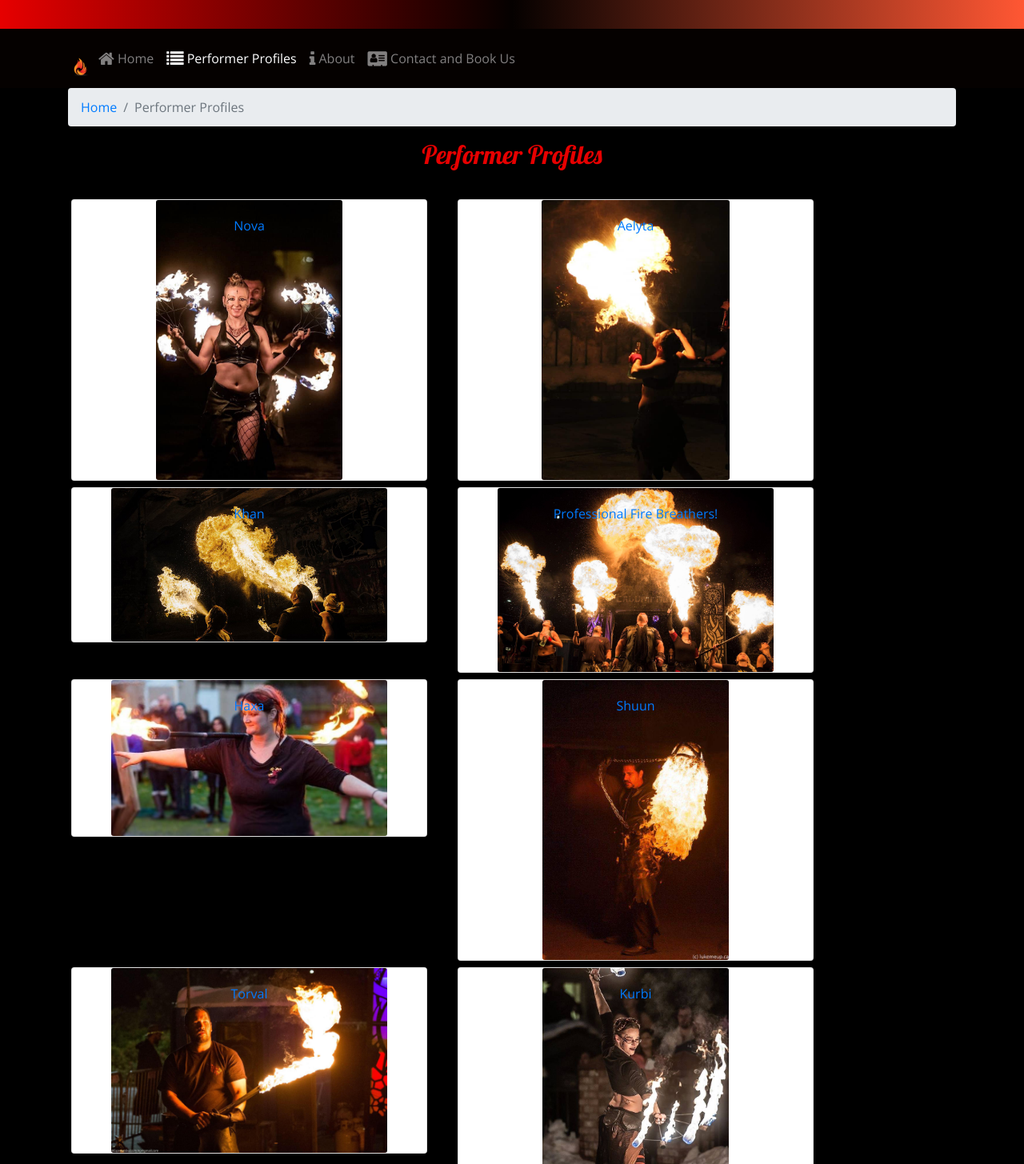
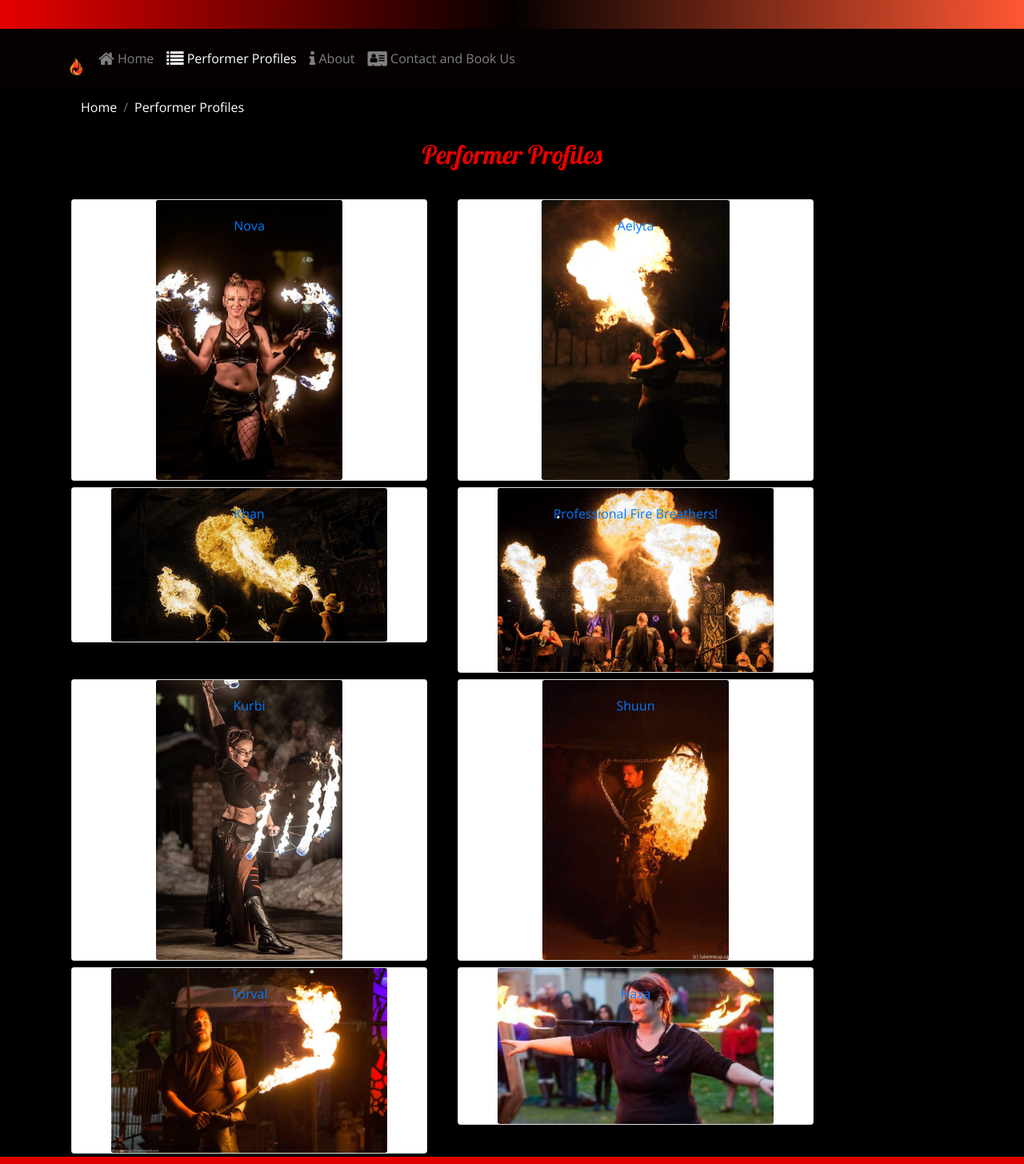
Before and after one commit to Ithisia/Ignition, a React (Create React App) app: page /directory in a window 1280 px wide. Shown: the part 235-1690 px from the top of the page at 80% size. Built offline with nearby package versions, Linux system fonts and the light colour scheme.

Commit message:
After Form and nav

```diff
--- a/src/App.css
+++ b/src/App.css
@@ -1,7 +1,6 @@
 body {
   font-family: "Open Sans", sans-serif;
   color: white;
-  text-align: center;
   background-color: black;
 }
 
@@ -99,3 +98,23 @@ img {
   color: orange;
   text-decoration: none;
 }
+
+
+.breadcrumb {
+  background-color: black;
+  color: white;
+}
+
+.breadcrumb >.active {
+  background-color: black;
+  color: white;
+}
+
+.breadcrumb-item a {
+  background-color: black;
+  color: white;
+}
+
+.center-align {
+  text-align: center;
+}
--- a/src/components/AboutComponent.js
+++ b/src/components/AboutComponent.js
@@ -21,7 +21,7 @@ function About(props) {
                         <BreadcrumbItem><Link to="/home">Home</Link></BreadcrumbItem>
                         <BreadcrumbItem active>About Us</BreadcrumbItem>
                     </Breadcrumb>
-                    <h2>About Us</h2>
+                    <h2 className="center-align">About Us</h2>
                     <hr />
                 </div>
             </div>
--- a/src/components/ContactComponent.js
+++ b/src/components/ContactComponent.js
@@ -47,7 +47,7 @@ class Contact extends Component {
                             <BreadcrumbItem><Link to="/home">Home</Link></BreadcrumbItem>
                             <BreadcrumbItem active>Contact Us</BreadcrumbItem>
                         </Breadcrumb>
-                        <h2>Contact Us</h2>
+                        <h2 className="center-align">Contact Us</h2>
                         <hr />
                     </div>
                 </div>
@@ -68,19 +68,10 @@ class Contact extends Component {
                     <div className="col-md-10">
                         <LocalForm model="feedbackForm" onSubmit={values => this.handleSubmit(values)}>
                             <Row className="form-group">
-                                <Label htmlFor="firstName" md={2}>First Name</Label>
+                                <Label htmlFor="Name" md={2}>Name</Label>
                                 <Col md={10}>
-                                    <Control.text model=".firstName" id="firstName" name="firstName"
-                                        placeholder="First Name"
-                                        className="form-control"
-                                    />
-                                </Col>
-                            </Row>
-                            <Row className="form-group">
-                                <Label htmlFor="lastName" md={2}>Last Name</Label>
-                                <Col md={10}>
-                                    <Control.text model=".lastName" id="lastName" name="lastName"
-                                        placeholder="Last Name"
+                                    <Control.text model=".Name" id="Name" name="Name"
+                                        placeholder="Name"
                                         className="form-control"
                                     />
                                 </Col>
@@ -104,7 +95,7 @@ class Contact extends Component {
                                 </Col>
                             </Row>
                             <Row className="form-group">
-                                <Col md={{ size: 4, offset: 2 }}>
+                                <Col md={{ size: 2, offset: 2 }}>
                                     <div className="form-check">
                                         <Label check>
                                             <Control.checkbox
@@ -125,7 +116,7 @@ class Contact extends Component {
                                 </Col>
                             </Row>
                             <Row className="form-group">
-                                <Label htmlFor="feedback" md={2}>Your Feedback</Label>
+                                <Label htmlFor="feedback" md={2}>Your Inquiry and/or Show Request</Label>
                                 <Col md={10}>
                                     <Control.textarea model=".feedback" id="feedback" name="feedback"
                                         rows="12"
@@ -134,9 +125,10 @@ class Contact extends Component {
                                 </Col>
                             </Row>
                             <Row className="form-group">
+                                <Label htmlFor="inquiry" md={2}></Label>
                                 <Col md={{ size: 10, offset: 2 }}>
-                                    <Button type="submit" color="primary">
-                                        Send Feedback
+                                    <Button type="submit" color="danger">
+                                        Booking Request or Inquiry
                                     </Button>
                                 </Col>
                             </Row>
--- a/src/components/DirectoryComponent.js
+++ b/src/components/DirectoryComponent.js
@@ -4,6 +4,7 @@ import { Link } from 'react-router-dom';
 
 function RenderDirectoryItem({ campsite }) {
     return (
+        <div className="center-align">
         <Card>
             <Link to={`/directory/${campsite.id}`}>
                 <CardImg width="100%" className="performerimg" src={campsite.image} alt={campsite.name} />
@@ -12,6 +13,7 @@ function RenderDirectoryItem({ campsite }) {
                 </CardImgOverlay>
             </Link>
         </Card>
+        </div>
     );
 }
 
@@ -33,7 +35,7 @@ function Directory(props) {
                         <BreadcrumbItem><Link to="/home">Home</Link></BreadcrumbItem>
                         <BreadcrumbItem active>Performer Profiles</BreadcrumbItem>
                     </Breadcrumb>
-                    <h2>Performer Profiles</h2>
+                    <h2 className="center-align">Performer Profiles</h2>
                     <hr />
                 </div>
             </div>
--- a/src/components/HomeComponent.js
+++ b/src/components/HomeComponent.js
@@ -24,7 +24,7 @@ function RenderCard({item}) {
 
 function Home(props) {
     return (
-        <div className="container">
+        <div className="container center-align">
             <div className="row">
                 <div className="col-md m-1">
                     <RenderCard item={props.campsite} />
--- a/src/shared/campsites.js
+++ b/src/shared/campsites.js
@@ -29,10 +29,10 @@ export const CAMPSITES = [
     },
     {
         id: 4,
-        name:"Haxa",
-        image: "/assets/images/haxa1.jpg",
+        name:"Kurbi",
+        image: "/assets/images/kurbi1.jpg",
         featured: true,
-        description: "Member since 2015."
+        description: "Member since 2019."
     },
     {
         id: 5,
@@ -50,9 +50,9 @@ export const CAMPSITES = [
     },
     {
         id: 7,
-        name:"Kurbi",
-        image: "/assets/images/kurbi1.jpg",
+        name:"Haxa",
+        image: "/assets/images/haxa1.jpg",
         featured: true,
-        description: "Member since 2019."
+        description: "Member since 2015."
     }
 ];
```
